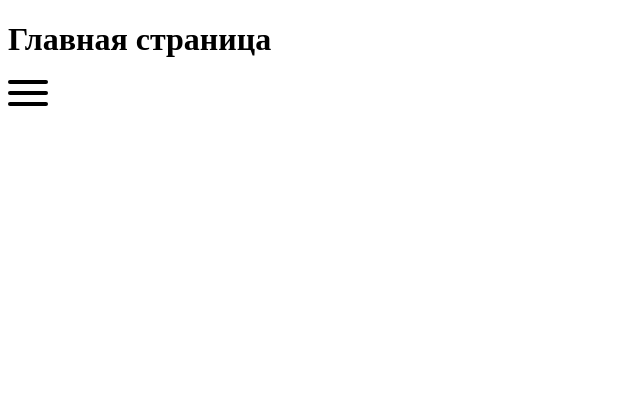
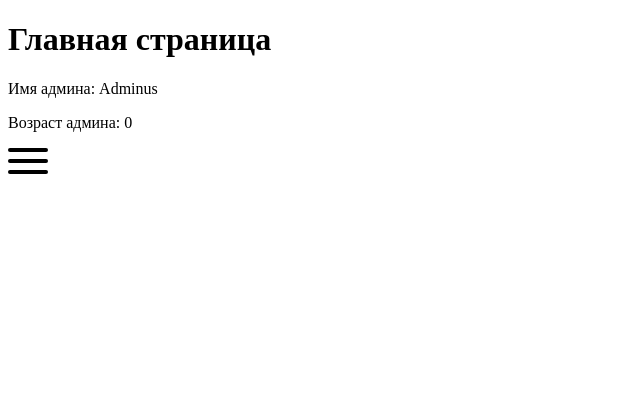
Before and after one commit to SufNani/motivation_needs_to_be_increased, a Flask app: page / in a window 1280 px wide. Shown: the top 420 px of the page, without its empty margins (0-640 px from the left). Run offline with Flask 3, Linux system fonts and the light colour scheme.

Commit message:
small fixes

```diff
--- a/app.py
+++ b/app.py
@@ -6,7 +6,16 @@ app = Flask(__name__)
 @app.route("/main")
 @app.route("/")
 def index():
-    return render_template("index.html")
+    context = {
+        "id": 0,
+        "login": "admin",
+        "password": "admin",
+        "name": "Adminus",
+        "surname": "Adminsov",
+        "age": 0,
+        "balance": 1000000
+    }
+    return render_template("index.html", **context)
 
 @app.route("/test")
 def test():
--- a/templates/index.html
+++ b/templates/index.html
@@ -7,6 +7,8 @@
 </head>
 <body>
     <h1>Главная страница</h1>
+    <p>Имя админа: {{ name }}</p>
+    <p>Возраст админа: {{ age }}</p>
     <main class="main">
         <div class="menu">
     <input type="checkbox" id="burger-checkbox" class="burger-checkbox">
--- a/templates/sasha_menu.html
+++ b/templates/sasha_menu.html
@@ -11,9 +11,9 @@
     <input type="checkbox" id="burger-checkbox" class="burger-checkbox">
     <label for="burger-checkbox" class="burger"></label>
     <ul class="menu-list">
-        <li><a href="#" class="menu-item" onclick="klikaj('rad1')">Профиль</a><li>
-        <li><a href="#" class="menu-item" onclick="profil('rad1')">Магазин</a><li>
-        <li><a href="#" class="menu-item" onclick="statistica('rad1')">Статистика</a>
+        <li><a href="#" class="menu-item">Профиль</a><li>
+        <li><a href="#" class="menu-item">Магазин</a><li>
+        <li><a href="#" class="menu-item">Статистика</a>
     </ul>
         </div>
     </main>
```
